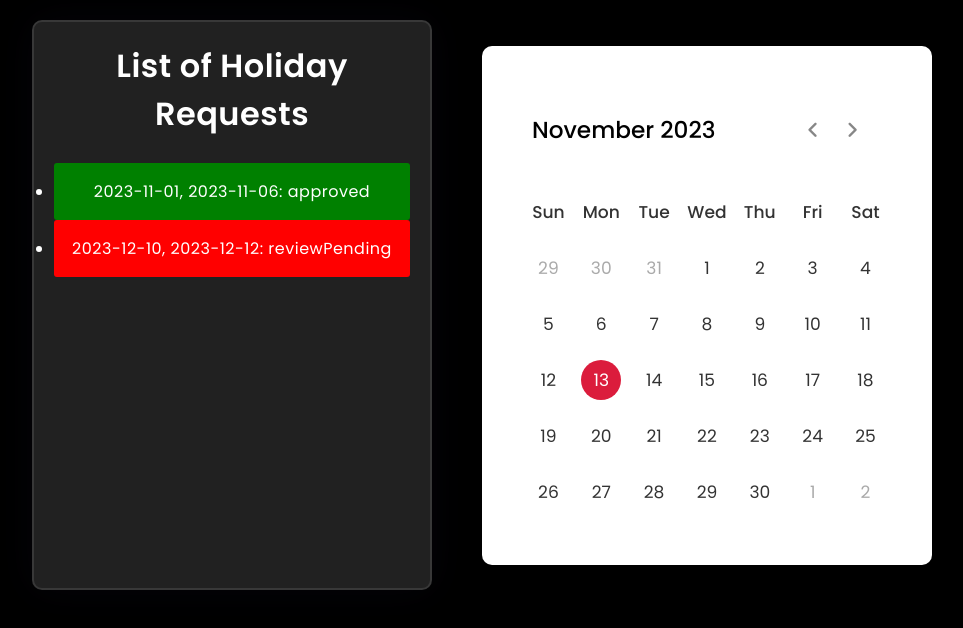
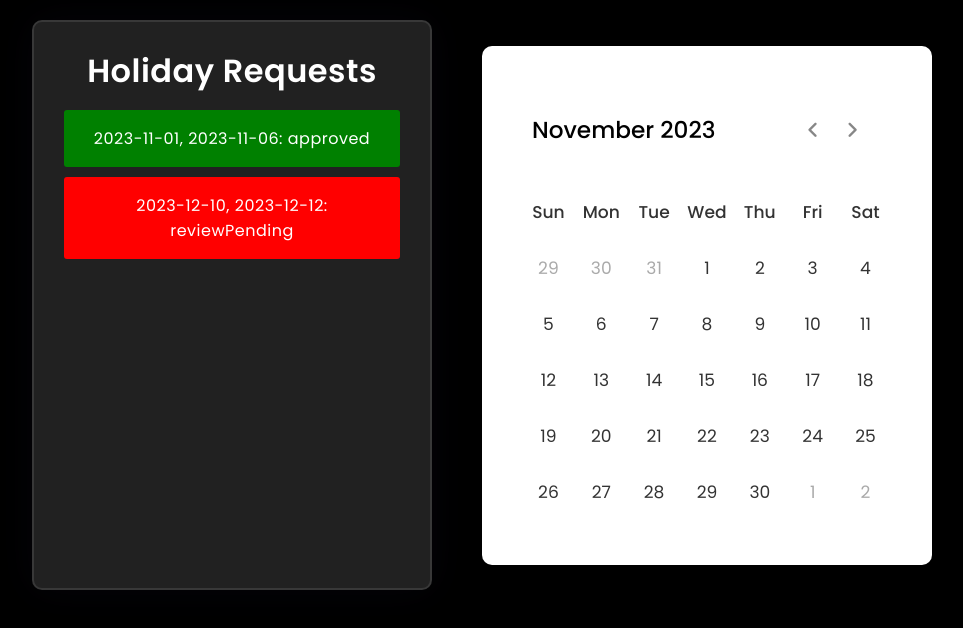
Before and after one commit to RobStarkie/PTO-Tracker, a React (Create React App) app in the folder pto-tracker/: page / in a window 1280 px wide. Both pictures are taken after typing "name@example.com", "Sample123" into the empty fields and a click on the button "Log In". Shown: the top 628 px of the page, without its empty margins (113-1076 px from the left). Built offline with nearby package versions, Linux system fonts and the light colour scheme.

Commit message:
small changes

```diff
--- a/pto-tracker/src/HomeScreenFramework/HomeScreenComponents/LeftList.css
+++ b/pto-tracker/src/HomeScreenFramework/HomeScreenComponents/LeftList.css
@@ -14,9 +14,11 @@
 }
 
 .holidayRequestList * {
+  list-style-type: none;
   font-family: 'Poppins',sans-serif;
   color: #ffffff;
   letter-spacing: 0.5px;
+  padding: 5px;
   outline: none;
   border: none;
 }
--- a/pto-tracker/src/HomeScreenFramework/HomeScreenComponents/LeftList.tsx
+++ b/pto-tracker/src/HomeScreenFramework/HomeScreenComponents/LeftList.tsx
@@ -42,8 +42,7 @@ const LeftList: React.FC<LeftListProps> = ({ content }) => {
 
     return (
         <div className="holidayRequestList">
-            <h1 className="listHeader">List of Holiday Requests</h1>
-            <pre>  </pre>
+            <h1 className="listHeader">Holiday Requests</h1>
             <ul>{listItems}</ul>
         </div>
     );
--- a/pto-tracker/src/HomeScreenFramework/HomeScreenComponents/MiddleCalendar.tsx
+++ b/pto-tracker/src/HomeScreenFramework/HomeScreenComponents/MiddleCalendar.tsx
@@ -9,7 +9,6 @@ const Calendar: React.FC = () => {
     const [currentDate, setCurrentDate] = useState<string>('');
 
     function isDateInRange(dateToCheck: Date, startDate: Date, endDate: Date): boolean {
-        console.log(dateToCheck >= startDate && dateToCheck <= endDate);
         return dateToCheck >= startDate && dateToCheck <= endDate;
     }
 
@@ -44,9 +43,9 @@ const Calendar: React.FC = () => {
         liTag += `<li class="inactive">${lastDateofLastMonth - i + 1}</li>`;
       }
 
-      /*const currentDate = new Date();
-      const startDate = new Date('2023-11-01');
-      const endDate = new Date('2023-11-06');
+      const currentDate = new Date();
+      const startDate = new Date('01-01-2023');
+      const endDate = new Date('10-15-2023');
 
       for (let i = 1; i <= lastDateofMonth; i++) {
       let isPending =
@@ -54,9 +53,9 @@ const Calendar: React.FC = () => {
             ? 'active'
             : '';
         liTag += `<li class="${isPending}">${i}</li>`;
-      }*/
+      }
 
-      for (let i = 1; i <= lastDateofMonth; i++) {
+      /*for (let i = 1; i <= lastDateofMonth; i++) {
         let isToday =
           i === date.getDate() &&
           currMonth === new Date().getMonth() &&
@@ -64,7 +63,7 @@ const Calendar: React.FC = () => {
             ? 'active'
             : '';
         liTag += `<li class="${isToday}">${i}</li>`;
-      }
+      }*/
 
       for (let i = lastDayofMonth; i < 6; i++) {
         liTag += `<li class="inactive">${i - lastDayofMonth + 1}</li>`;
```
